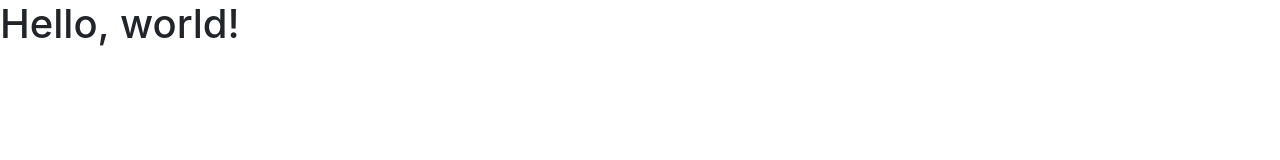
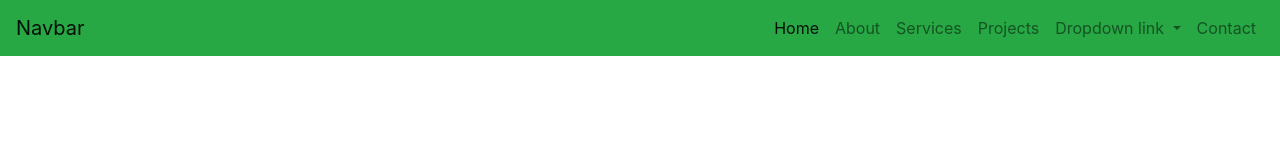
Before and after one commit to LOVKUSH9888/Landing-Pages-using-Bootstrap-5, a plain HTML site: page Project-1/index.html in a window 1280 px wide. Drawn offline with nearby package versions, Linux system fonts and the light colour scheme.

Commit message:
navbar completed

```diff
--- a/Project-1/index.html
+++ b/Project-1/index.html
@@ -16,10 +16,46 @@
       crossorigin="anonymous"
     />
 
-    <title>Hello, world!</title>
+    <title>Project-1</title>
   </head>
   <body>
-    <h1>Hello, world!</h1>
+        <!-- Navbar -->
+        <nav class="navbar navbar-expand-lg navbar-light bg-success">
+            <a class="navbar-brand" href="#">Navbar</a>
+            <button class="navbar-toggler" type="button" data-toggle="collapse" data-target="#navbarNavDropdown" aria-controls="navbarNavDropdown" aria-expanded="false" aria-label="Toggle navigation">
+              <span class="navbar-toggler-icon"></span>
+            </button>
+            <!-- Added d-flex justify-content-end here to move it in end -->
+            <div class="collapse navbar-collapse d-flex justify-content-end" id="navbarNavDropdown">
+              <ul class="navbar-nav">
+                <li class="nav-item active">
+                  <a class="nav-link" href="#">Home <span class="sr-only">(current)</span></a>
+                </li>
+                <li class="nav-item">
+                  <a class="nav-link" href="#">About</a>
+                </li>
+                <li class="nav-item">
+                  <a class="nav-link" href="#">Services</a>
+                </li>
+                <li class="nav-item">
+                  <a class="nav-link" href="#">Projects</a>
+                </li>
+                <li class="nav-item dropdown">
+                  <a class="nav-link dropdown-toggle" href="#" id="navbarDropdownMenuLink" role="button" data-toggle="dropdown" aria-haspopup="true" aria-expanded="false">
+                    Dropdown link
+                  </a>
+                  <div class="dropdown-menu" aria-labelledby="navbarDropdownMenuLink">
+                    <a class="dropdown-item" href="#">Action</a>
+                    <a class="dropdown-item" href="#">Another action</a>
+                    <a class="dropdown-item" href="#">Something else here</a>
+                  </div>
+                </li>
+                <li class="nav-item">
+                    <a class="nav-link" href="#">Contact</a>
+                  </li>
+              </ul>
+            </div>
+          </nav>
 
     <!-- Optional JavaScript -->
     <!-- jQuery first, then Popper.js, then Bootstrap JS -->
--- a/Project-1/styles.css
+++ b/Project-1/styles.css
@@ -0,0 +1,3 @@
+.div{
+    background-color: red;
+}
```
